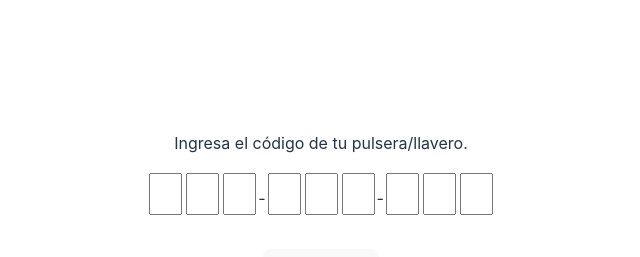
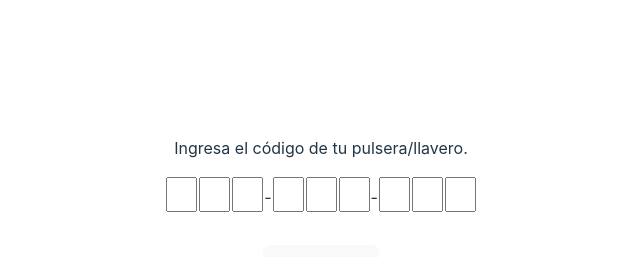
Before and after one commit to moncholamas/caja2, a React (Vite) app: page / in a window 1280 px wide. Shown: the top 257 px of the page, without its empty margins (319-959 px from the left). Built offline with nearby package versions, Linux system fonts and the light colour scheme.

Commit message:
fix ancho

```diff
--- a/src/App.css
+++ b/src/App.css
@@ -41,10 +41,10 @@
 }
 
 .input {
-  padding: 2px;
+  padding: 1px;
   max-width: 25px;
-  margin: 2px;
-  font-size: 30px;
+  margin: 1px;
+  font-size: 25px;
   text-transform: lowercase;
   text-align: center;
 }
```
